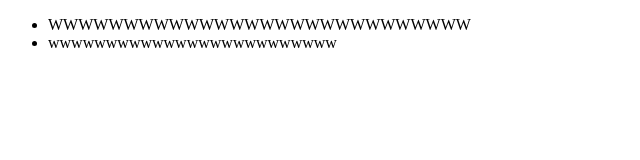
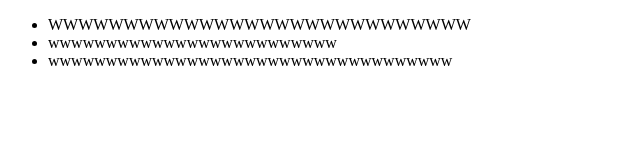
Before and after one commit to Aotow6/test-repo, a plain HTML site: page mahasiswa.html in a window 1280 px wide. Shown: the whole page, without its empty margins (0-640 px from the left). Drawn offline with Linux system fonts and the light colour scheme.

Commit message:
menambahkan data baru

```diff
--- a/mahasiswa.html
+++ b/mahasiswa.html
@@ -9,6 +9,7 @@
     <ul>
         <li>WWWWWWWWWWWWWWWWWWWWWWWWWWWW</li>
         <li>    wwwwwwwwwwwwwwwwwwwwwwwww</li>
+        <li>wwwwwwwwwwwwwwwwwwwwwwwwwwwwwwwwwww</li>
     </ul>
 
 </body>
```
